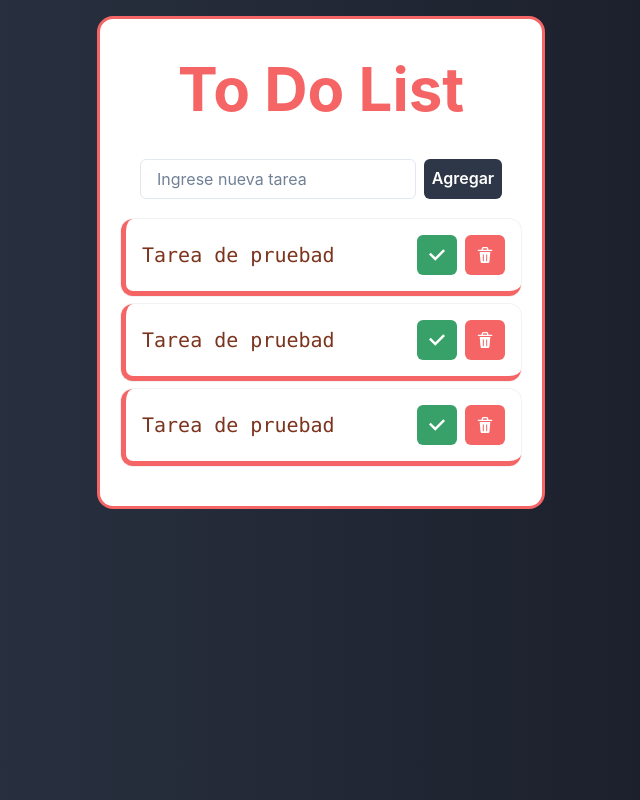
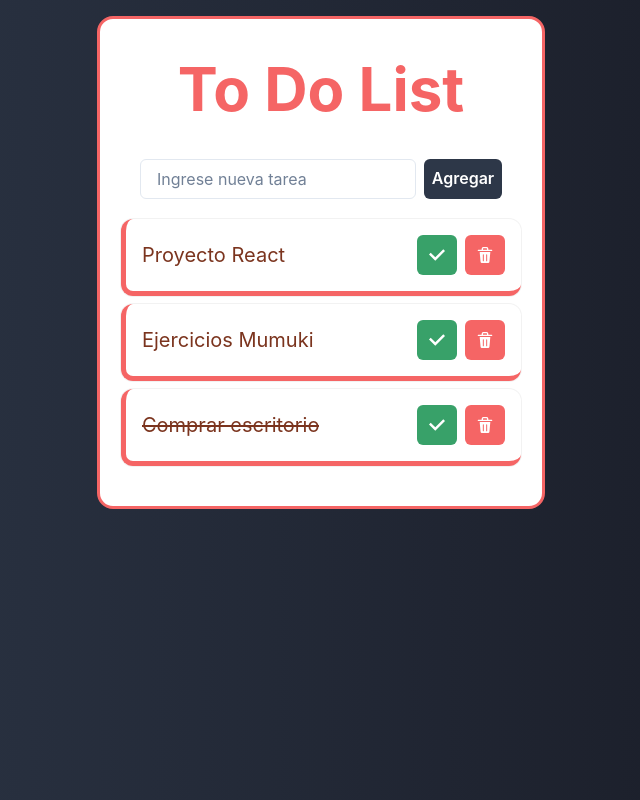
Before and after one commit to sami1793/to-do-list, a React (Vite) app: page / in a window 1280 px wide. Shown: the whole page, without its empty margins (319-959 px from the left). Built offline with nearby package versions, Linux system fonts and the light colour scheme.

Commit message:
Se realiza el renderizado de una lista de tareas en el componente TaskList

```diff
--- a/src/App.jsx
+++ b/src/App.jsx
@@ -1,21 +1,25 @@
 import { CheckIcon, DeleteIcon } from '@chakra-ui/icons'
 import { IconButton, Box, VStack, Text, HStack, StackDivider, Spacer, Heading, Container } from '@chakra-ui/react'
+import { useState } from 'react'
 import { Form } from './components/form/Form'
 import { TaskList } from './components/taskList/TaskList'
+import { tasks } from './data/tasks'
+import { getLocalStorage } from './utils/localStorage'
 
 const colorFuerte= 'orange.800'
 
 // bgGradient='radial(red.50, red.200)'
 
-
 function App() {
+  const inicialTasks = getLocalStorage('taskStorage') || tasks;
+  const [taskList, setTaskList] = useState(inicialTasks);
   return (
     <Box bgGradient='linear(to-r,gray.700,gray.900)' w='100vw' h='100vh' p={4}>
       <Container className='App' maxW='md' p={10} borderRadius='2xl' spacing={4}  borderWidth={3} bg='white' borderColor='red.400'>
         <Heading as='h1' size='3xl' textAlign='center' color='red.400' mb={10} >To Do List</Heading>
         <Box>
         <Form />
-        <TaskList />
+        <TaskList taskList={taskList}/>
         </Box>
 
       </Container>
--- a/src/components/task/Task.jsx
+++ b/src/components/task/Task.jsx
@@ -1,10 +1,10 @@
 import { CheckIcon, DeleteIcon } from '@chakra-ui/icons'
-import { IconButton, Box, VStack, Text, HStack, StackDivider, Spacer } from '@chakra-ui/react'
-export const Task = () => {
+import { IconButton, Text, HStack, StackDivider, Spacer } from '@chakra-ui/react'
+export const Task = ({task}) => {
     return (
         <HStack bg='white' p={4} color='orange.800' w={400} borderRadius='xl'shadow='xs'
         borderBottomWidth={5} borderBottomColor='red.400' borderLeftWidth={5} borderLeftColor='red.400' >
-            <Text as='kbd' fontSize='xl'noOfLines={2}>Tarea de pruebad</Text>
+            <Text as={task.done?'del':''} fontSize='xl'noOfLines={2} >{task.title}</Text>
             <Spacer></Spacer>
             <HStack>
                 <IconButton
--- a/src/components/taskList/TaskList.jsx
+++ b/src/components/taskList/TaskList.jsx
@@ -1,12 +1,12 @@
 import { IconButton, Box, VStack, Text, HStack, StackDivider, Spacer } from '@chakra-ui/react'
 import { Task } from '../task/Task'
 
-export const TaskList = () => {
+export const TaskList = ({taskList}) => {
   return (
     <VStack>
-        <Task />
-        <Task />
-        <Task />
+        {taskList.map((task, index)=>(
+            <Task key={index} task={task}/>
+        ))}
     </VStack>
   )
 }
--- /dev/null
+++ b/src/utils/localStorage.js
@@ -0,0 +1,6 @@
+export const setLocalStorage = (key, data) =>{
+    localStorage.setItem(key, JSON.stringify(data));
+}
+export const getLocalStorage = (key) =>{
+    return JSON.parse(localStorage.getItem(key));
+}
```
